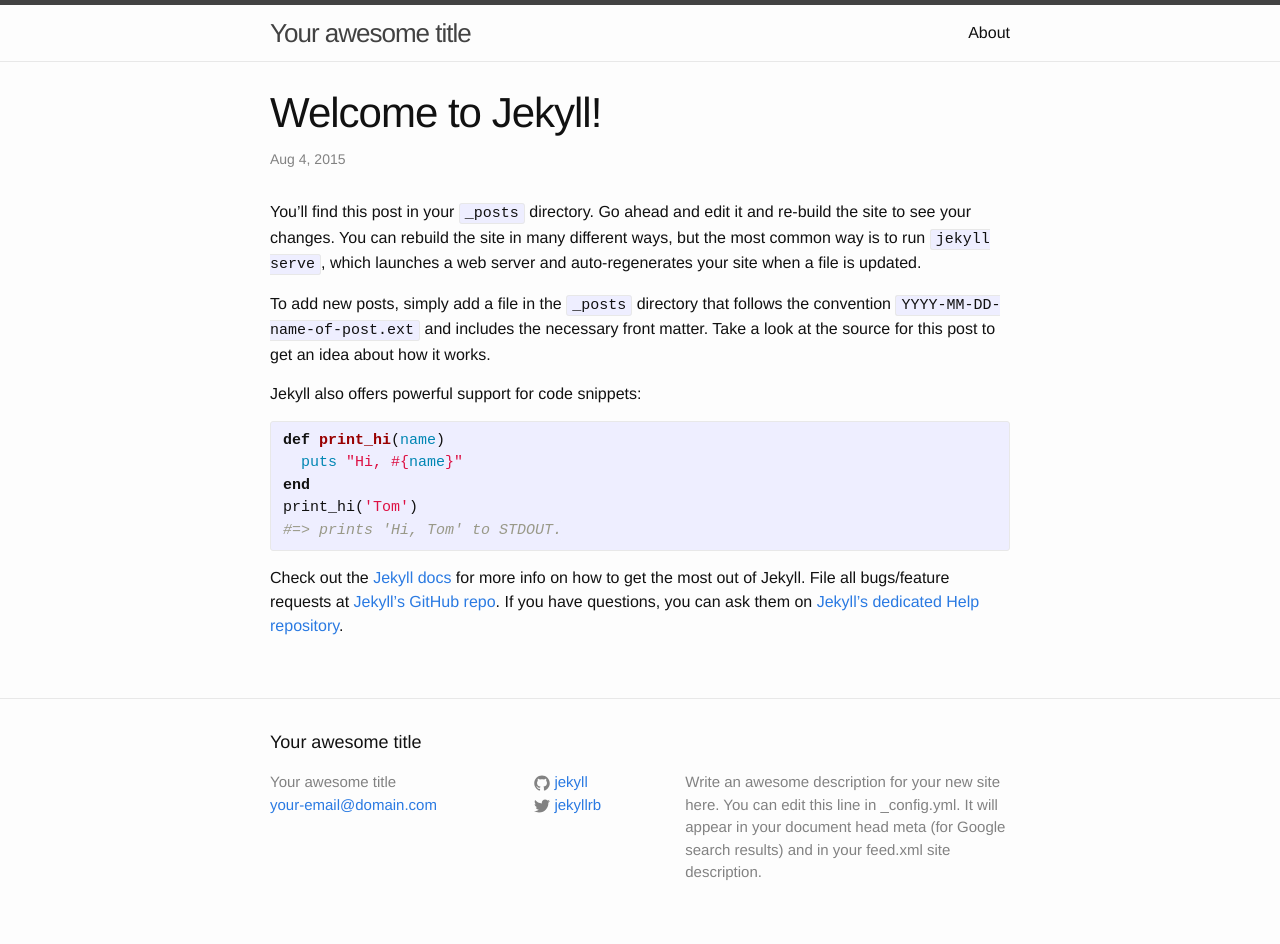
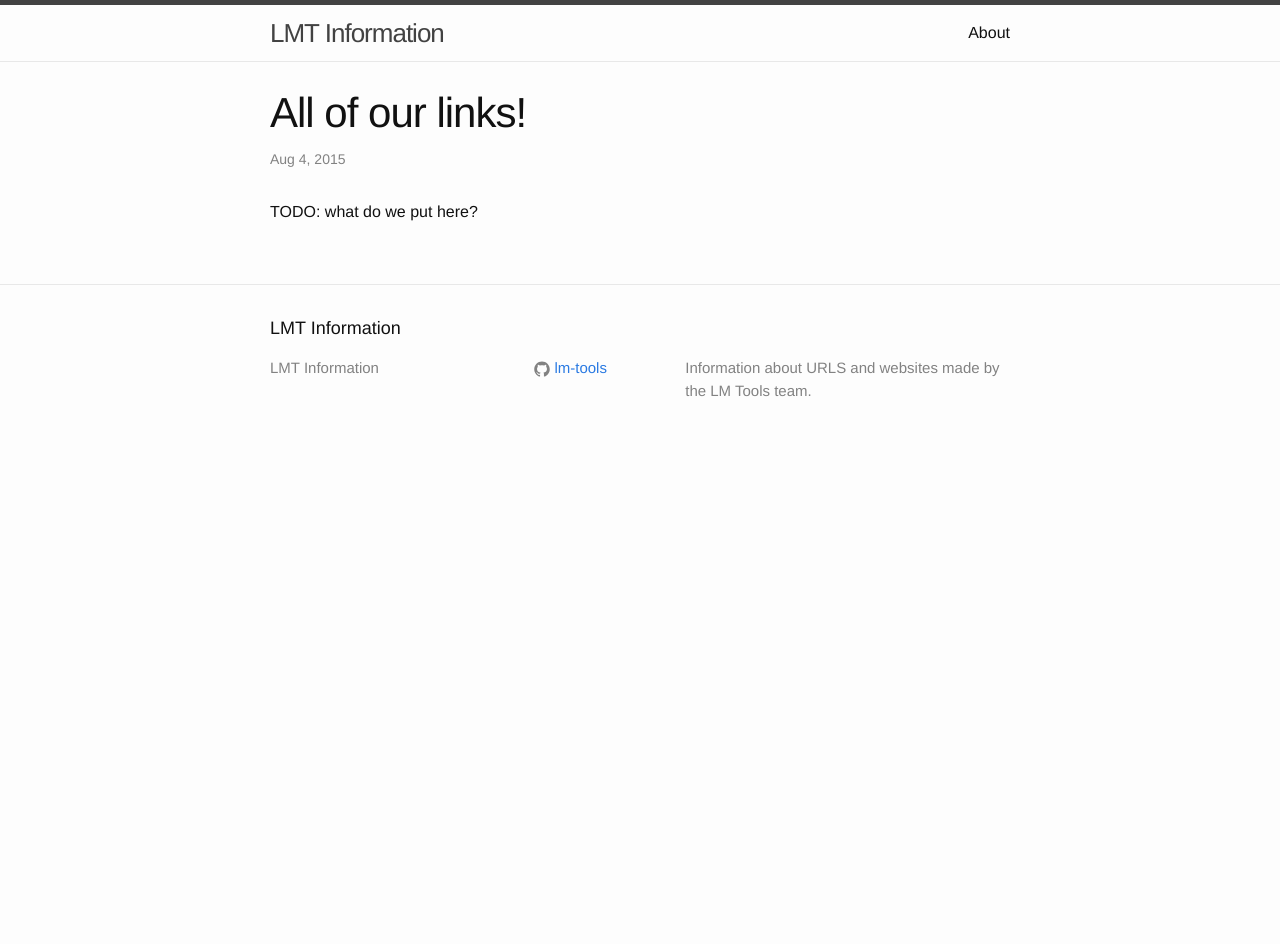
Before and after one commit to lm-tools/lmt-information, a Jekyll site: the page built from _posts/2015-08-04-welcome-to-jekyll.markdown, in a window 1280 px wide. Built offline with Jekyll 4.4.1, drawn with Linux system fonts in a browser that asks for light colours; after the commit the page ends 900 px from its top, so only the background shows below that.

Commit message:
Configure content

```diff
--- a/_config.yml
+++ b/_config.yml
@@ -1,14 +1,12 @@
 # Site settings
-title: Your awesome title
-email: your-email@domain.com
+title: LMT Information
+email:
 description: > # this means to ignore newlines until "baseurl:"
-  Write an awesome description for your new site here. You can edit this
-  line in _config.yml. It will appear in your document head meta (for
-  Google search results) and in your feed.xml site description.
+  Information about URLS and websites made by the LM Tools team.
 baseurl: "" # the subpath of your site, e.g. /blog/
-url: "http://yourdomain.com" # the base hostname & protocol for your site
-twitter_username: jekyllrb
-github_username:  jekyll
+url: "http://lmt-information.herokuapp.com" # the base hostname & protocol for your site
+twitter_username:
+github_username:  lm-tools
 
 # Build settings
 markdown: kramdown
--- a/_posts/2015-08-04-welcome-to-jekyll.markdown
+++ b/_posts/2015-08-04-welcome-to-jekyll.markdown
@@ -1,25 +1,8 @@
 ---
 layout: post
-title:  "Welcome to Jekyll!"
+title:  "All of our links!"
 date:   2015-08-04 10:57:22
 categories: jekyll update
 ---
-You’ll find this post in your `_posts` directory. Go ahead and edit it and re-build the site to see your changes. You can rebuild the site in many different ways, but the most common way is to run `jekyll serve`, which launches a web server and auto-regenerates your site when a file is updated.
 
-To add new posts, simply add a file in the `_posts` directory that follows the convention `YYYY-MM-DD-name-of-post.ext` and includes the necessary front matter. Take a look at the source for this post to get an idea about how it works.
-
-Jekyll also offers powerful support for code snippets:
-
-{% highlight ruby %}
-def print_hi(name)
-  puts "Hi, #{name}"
-end
-print_hi('Tom')
-#=> prints 'Hi, Tom' to STDOUT.
-{% endhighlight %}
-
-Check out the [Jekyll docs][jekyll] for more info on how to get the most out of Jekyll. File all bugs/feature requests at [Jekyll’s GitHub repo][jekyll-gh]. If you have questions, you can ask them on [Jekyll’s dedicated Help repository][jekyll-help].
-
-[jekyll]:      http://jekyllrb.com
-[jekyll-gh]:   https://github.com/jekyll/jekyll
-[jekyll-help]: https://github.com/jekyll/jekyll-help
+TODO: what do we put here?
```
Also changed, not shown: about.md (+1 -5 lines), 8 other files.
